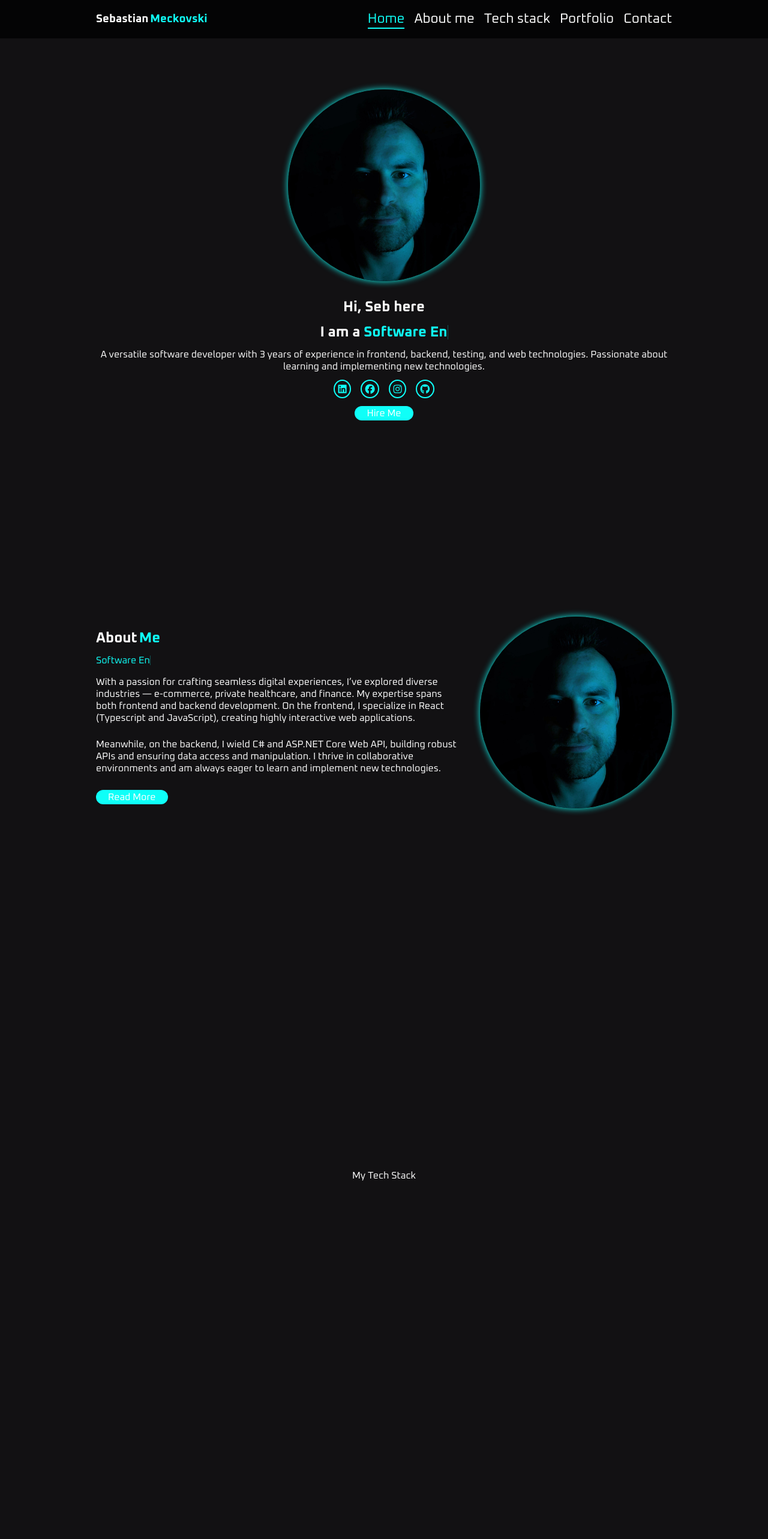
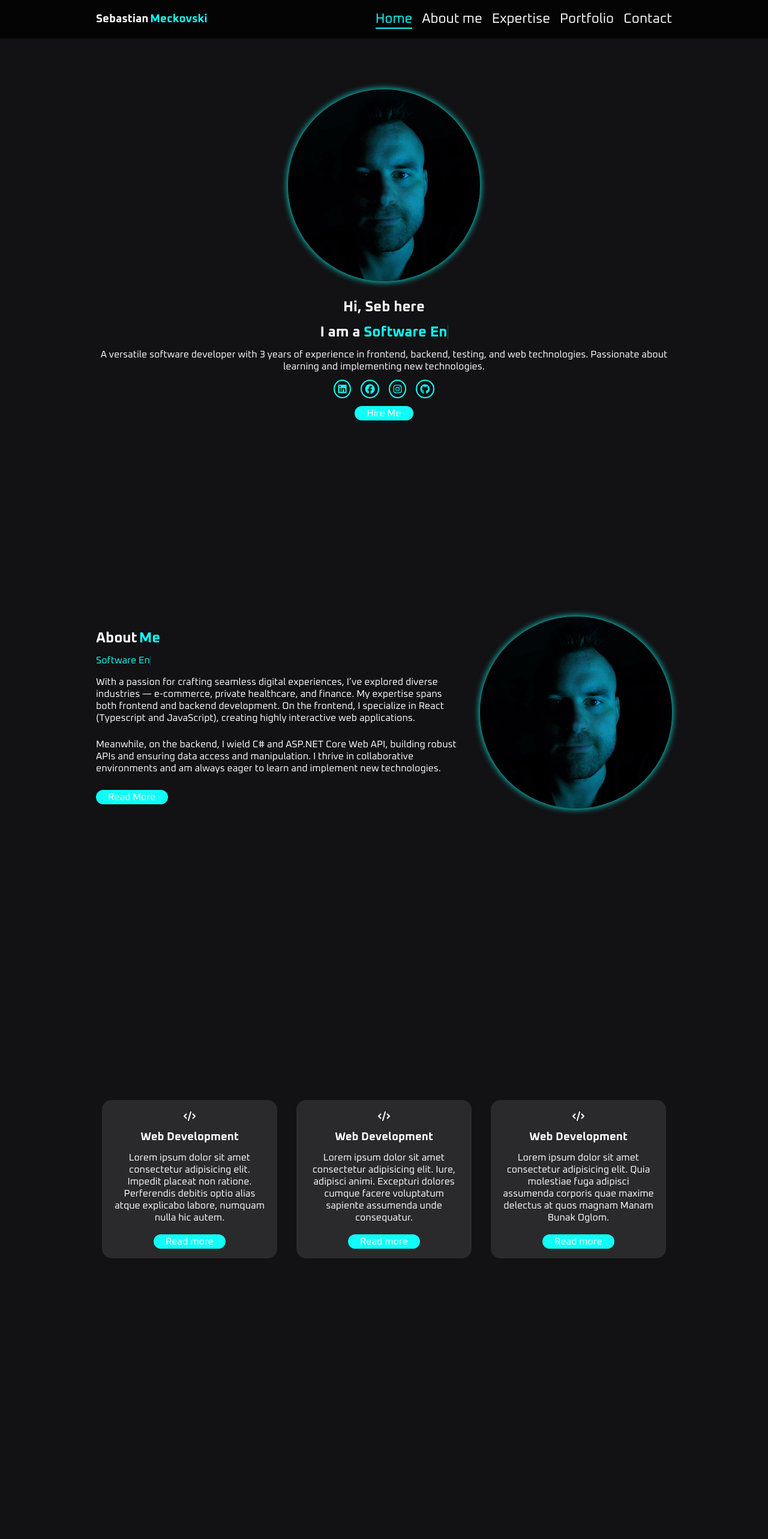
Before and after one commit to sebastian-meckovski/sebastian-meckovski.github.io, a React (Create React App) app: page / in a window 1280 px wide. Shown: the top 2566 px of the page at 60% size. Built offline with nearby package versions, Linux system fonts and the light colour scheme; no server answers.

Commit message:
skills section added

```diff
--- a/src/App.scss
+++ b/src/App.scss
@@ -482,6 +482,7 @@ nav {
   padding: 0.35rem;
   color: $accent-color;
   transition: 0.4s ease-in-out;
+  max-width: 90%;
 
   &:hover {
     background-color: #0ffff8;
@@ -490,3 +491,9 @@ nav {
     scale: 1.25;
   }
 }
+
+.contentCards-container{
+  display: flex;
+  flex-wrap: wrap;
+  gap: 2rem;
+}
--- a/src/components/AppRoutes.jsx
+++ b/src/components/AppRoutes.jsx
@@ -9,7 +9,7 @@ export const AppRoutes = () => {
             <Routes>
                 <Route index element={<MainPage />} />
                 <Route path="about-me" element={<p>about me</p>} />
-                <Route path="tech-stack" element={<p>tech-stack</p>} />
+                <Route path="expertise" element={<p>tech-stack</p>} />
                 <Route path="portfolio" element={<p>Portfolio</p>} />
                 <Route path="contact" element={<Contact />} />
             </Routes>
--- a/src/components/Button/Button.jsx
+++ b/src/components/Button/Button.jsx
@@ -2,8 +2,8 @@ import React from "react";
 import './Button.scss'
 
 
-export const Button = () =>{
+export const Button = ({ children, href }) => {
     return (
-        <button className="custom-button"> Hire Me </button>
+        <a href={href} className="custom-button"> {children} </a>
     )
 }
--- /dev/null
+++ b/src/components/ContentCard/ContentCard.jsx
@@ -0,0 +1,13 @@
+import React from "react";
+import { Button } from "../Button/Button";
+import './ContentCard.scss'
+
+export const ContentCard = ({ buttonText, children, href }) => {
+    return (
+        <article className="ContentCard">
+            {children}
+            <br/>
+            <Button href={href}> {buttonText} </Button>
+        </article >
+    )
+}
--- /dev/null
+++ b/src/components/ContentCard/ContentCard.scss
@@ -0,0 +1,16 @@
+.ContentCard{
+    background-color: rgba(255, 255, 255, 0.10);
+    border-radius: 1rem;
+    margin: auto;
+    padding: 1rem;
+    border: 2px solid transparent;
+    transition: 0.4s ease-in-out;
+    width: 16rem;
+
+
+    &:hover{
+        border: 2px solid rgba(255, 255, 255, 0.30);
+        background-color: rgba(255, 255, 255, 0.20);
+        scale: 1.1;
+    }
+}
--- a/src/components/Header.jsx
+++ b/src/components/Header.jsx
@@ -8,7 +8,7 @@ export const Header = () => {
     const hrefName = {
         "": "Home",
         "about-me": "About me",
-        "tech-stack": "Tech stack",
+        "expertise": "Expertise",
         "portfolio": "Portfolio",
         "contact": "Contact"
     }
@@ -40,14 +40,14 @@ export const Header = () => {
                 <div className='App-header-right'>
                     {returnLink('')}
                     {returnLink('about-me')}
-                    {returnLink('tech-stack')}
+                    {returnLink('expertise')}
                     {returnLink('portfolio')}
                     {returnLink('contact')}
                 </div>
                 <div className={`App-header-mobile-${showItems ? 'open' : 'closed'}`} onClick={() => { setShowItems(false) }}>
                     {returnLink('')}
                     {returnLink('about-me')}
-                    {returnLink('tech-stack')}
+                    {returnLink('expertise')}
                     {returnLink('portfolio')}
                     {returnLink('contact')}
                 </div>
--- a/src/pages/MainPage.jsx
+++ b/src/pages/MainPage.jsx
@@ -3,6 +3,9 @@ import sebImage from '../assets/PXL_20240226_132844396.NIGHT.jpg'
 import { Links } from "../components/Links";
 import '../components/Button/Button.scss'
 import { Link } from "react-router-dom";
+import { ContentCard } from "../components/ContentCard/ContentCard";
+import { FontAwesomeIcon } from "@fortawesome/react-fontawesome";
+import { faCode } from "@fortawesome/free-solid-svg-icons";
 
 export const MainPage = () => {
     return (
@@ -49,9 +52,26 @@ export const MainPage = () => {
                     <img className="about-me-image" src={sebImage} alt="Sebastian" />
                 </div>
             </section>
-            <section id="tech-stack">
+            <section id="expertise">
                 <div className="section-container">
-                    My Tech Stack
+                    <div className="contentCards-container">
+                        <ContentCard buttonText={'Read more'} text={"I know javascript"}>
+                            <FontAwesomeIcon icon={faCode} />
+                            <h1>Web Development</h1>
+                            <p>Lorem ipsum dolor sit amet consectetur adipisicing elit. Impedit placeat non ratione. Perferendis debitis optio alias atque explicabo labore, numquam nulla hic autem.</p>
+                        </ContentCard>
+                        <ContentCard buttonText={'Read more'} text={"I know javascript"}>
+                            <FontAwesomeIcon icon={faCode} />
+                            <h1>Web Development</h1>
+                            <p>Lorem ipsum dolor sit amet consectetur adipisicing elit. Iure, adipisci animi. Excepturi dolores cumque facere voluptatum sapiente assumenda unde consequatur.</p>
+                        </ContentCard>
+                        <ContentCard buttonText={'Read more'} text={"I know javascript"}>
+                            <FontAwesomeIcon icon={faCode} />
+                            <h1>Web Development</h1>
+                            <p>Lorem ipsum dolor sit amet consectetur adipisicing elit. Quia molestiae fuga adipisci assumenda corporis quae maxime delectus at quos magnam Manam Bunak Oglom.</p>
+                        </ContentCard>
+
+                    </div>
                 </div>
             </section>
             <section id="portfolio">
```
